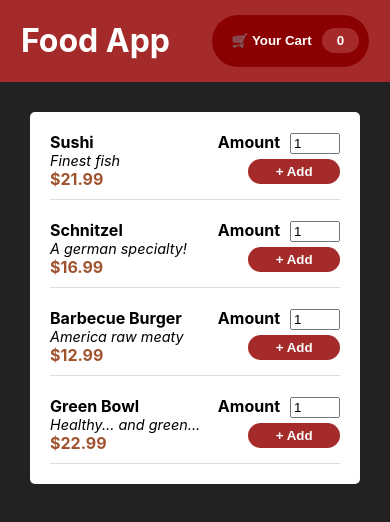
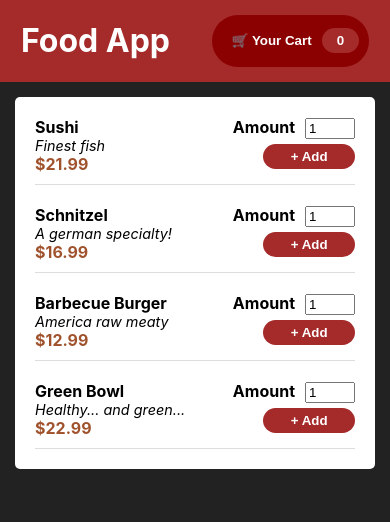
Before and after one commit to jjnilton/food-app-react, a React (Create React App) app: page / in a window 390 px wide. Shown: the top 522 px of the page. Built offline with nearby package versions, Linux system fonts and the light colour scheme.

Commit message:
fix modal position

```diff
--- a/src/components/Cart/CartListItem.module.css
+++ b/src/components/Cart/CartListItem.module.css
@@ -10,7 +10,7 @@
 }
 
 .item-container {
-  max-width: 75%;
+  max-width: 50%;
 }
 
 .item-name {
--- a/src/components/Food/FoodListItem.js
+++ b/src/components/Food/FoodListItem.js
@@ -17,7 +17,7 @@ const FoodListItem = (props) => {
 
   return (
     <li className={styles.container}>
-      <div>
+      <div className={styles["item-container"]}>
         <div className={styles.name}>{props.name}</div>
         <div className={styles.description}>{props.description}</div>
         <div className={styles.price}>${props.price}</div>
--- a/src/components/Food/FoodListItem.module.css
+++ b/src/components/Food/FoodListItem.module.css
@@ -5,6 +5,10 @@
     justify-content: space-between;
     border-bottom: 1px solid #ddd;
     margin: 20px;
+}
+
+.item-container {
+    max-width: 50%;
 }
 
 .name {
--- a/src/components/UI/Card.module.css
+++ b/src/components/UI/Card.module.css
@@ -4,5 +4,11 @@
     display: flex;
     flex-direction: column;
     max-width: 600px;
-    margin: 30px 30px;
+    margin: 30px auto;
 }
+
+@media (max-width: 600px) {
+    .card {
+        margin: 15px 15px;
+    }
+}
--- a/src/components/UI/Modal.module.css
+++ b/src/components/UI/Modal.module.css
@@ -14,8 +14,8 @@
   position: absolute;
   top: 25%;
   left: 50%;
-  transform: translate(-50%, -50%);
-  min-width: 320px;
+  transform: translate(-50%, -25%);
+  min-width: 300px;
   width: 90%;
   max-width: 550px;
 }
```
